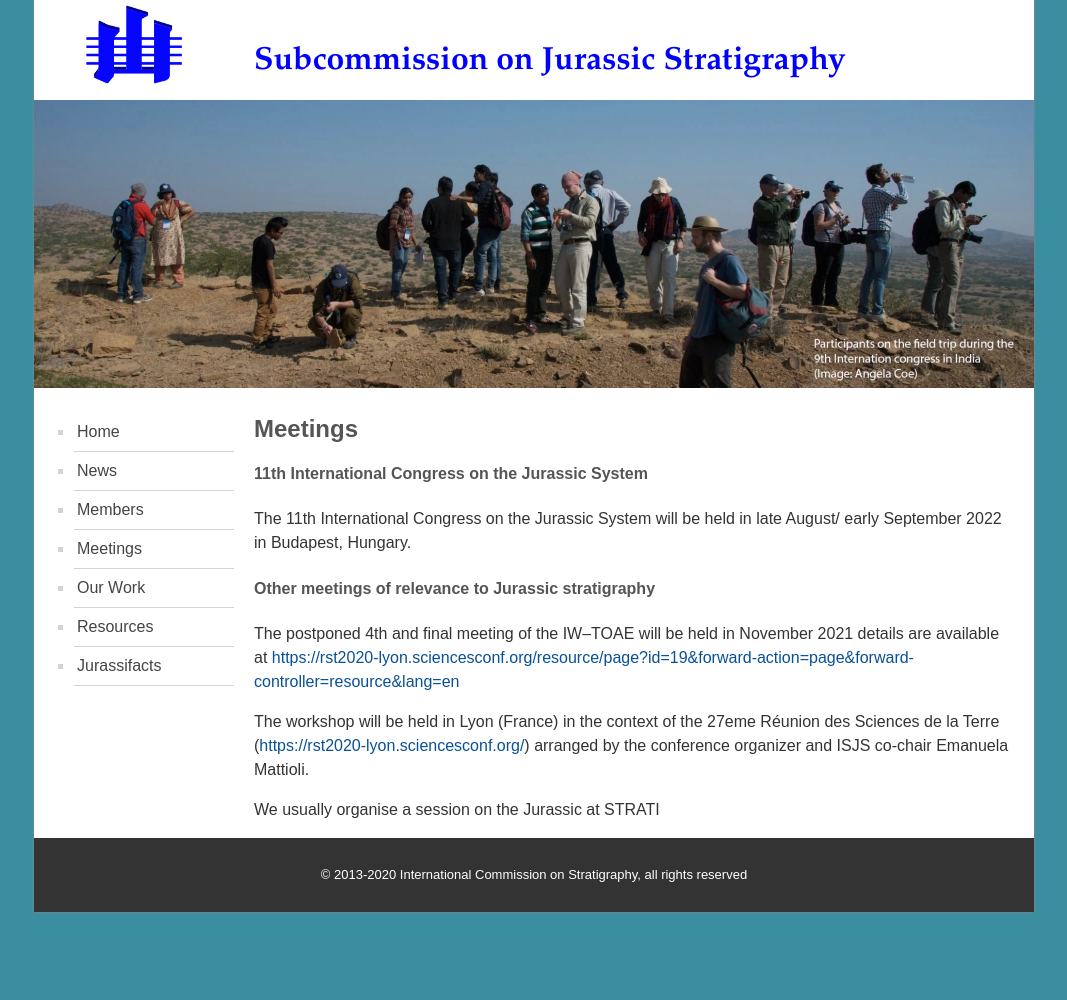
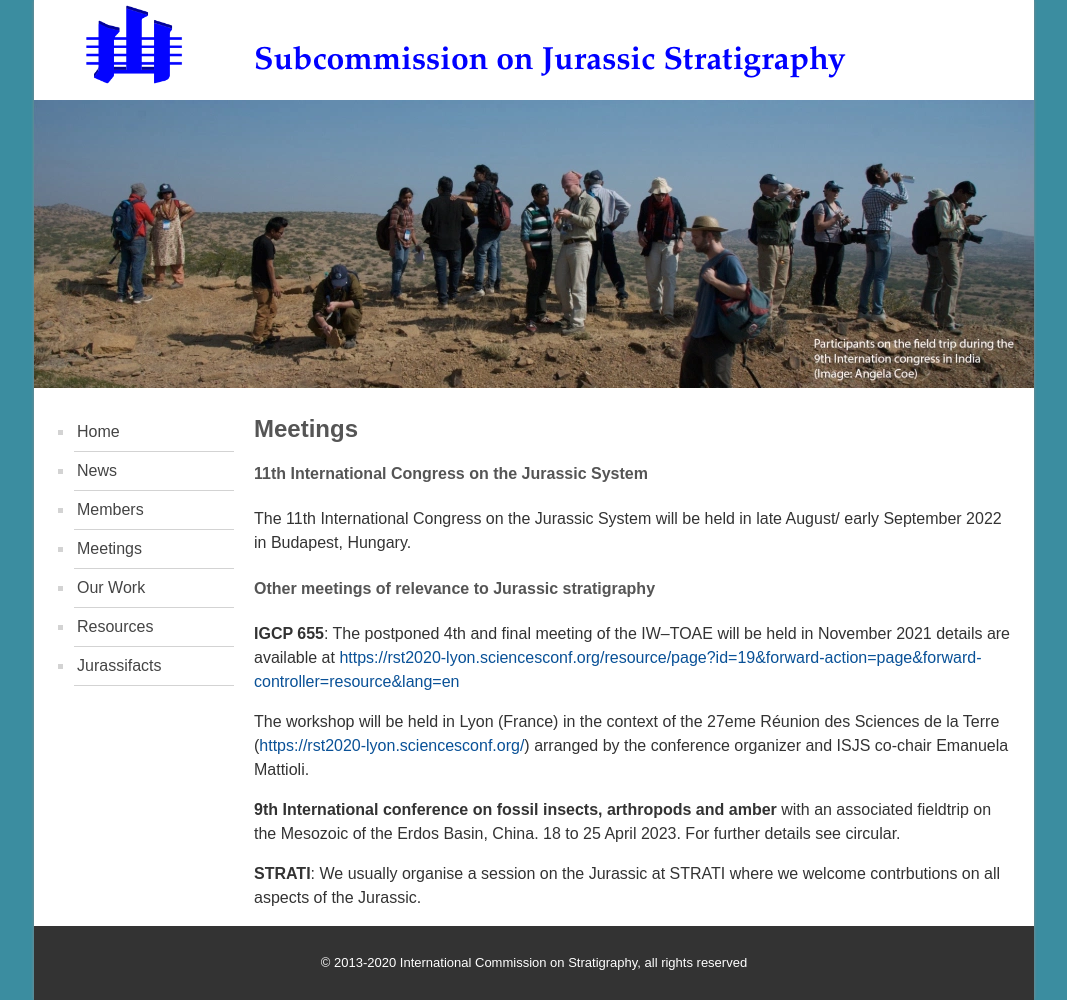
Before and after one commit to i-c-stratigraphy/subcommission-jurassic, a Jekyll site: the page built from pages/meetings.md, in a window 1280 px wide. Shown: the whole page, without its empty margins (106-1173 px from the left). Built offline with Jekyll 4.4.1, drawn with Linux system fonts in a browser that asks for light colours; before the commit the page ends 912 px from its top, so only the background shows below that.

Commit message:
Update meetings.md

```diff
--- a/pages/meetings.md
+++ b/pages/meetings.md
@@ -9,8 +9,10 @@ permalink: /meetings
 The 11th International Congress on the Jurassic System will be held in late August/ early September 2022 in Budapest, Hungary.
 
 #### Other meetings of relevance to Jurassic stratigraphy
-The postponed 4th and final meeting of the IW–TOAE will be held in November 2021 details are available at <https://rst2020-lyon.sciencesconf.org/resource/page?id=19&forward-action=page&forward-controller=resource&lang=en>
+**IGCP 655**: The postponed 4th and final meeting of the IW–TOAE will be held in November 2021 details are available at <https://rst2020-lyon.sciencesconf.org/resource/page?id=19&forward-action=page&forward-controller=resource&lang=en>
 
 The workshop will be held in Lyon (France) in the context of the 27eme Réunion des Sciences de la Terre (<https://rst2020-lyon.sciencesconf.org/>) arranged by the conference organizer and ISJS co-chair Emanuela Mattioli.
 
-We usually organise a session on the Jurassic at STRATI
+**9th International conference on fossil insects, arthropods and amber** with an associated fieldtrip on the Mesozoic of the Erdos Basin, China. 18 to 25 April 2023. For further details see circular.
+
+**STRATI**: We usually organise a session on the Jurassic at STRATI where we welcome contrbutions on all aspects of the Jurassic.
```
